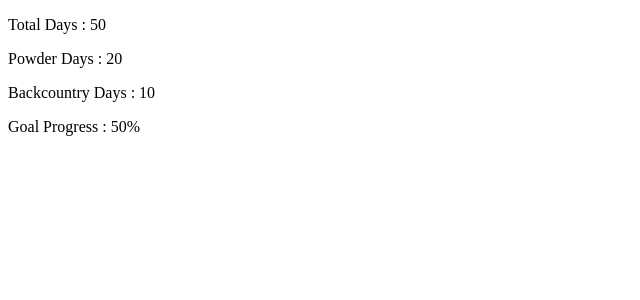
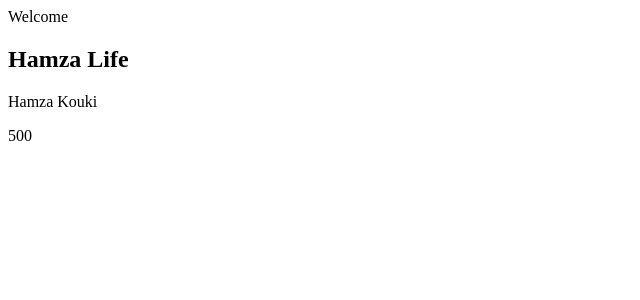
Before and after one commit to KoukiHamzaa/reactJS-By-lynda-CDN, a React (Create React App) app in the folder ReactApp/Exercise Files/ch02/start/react-is-fun/: page / in a window 1280 px wide. Shown: the top 300 px of the page, without its empty margins (0-640 px from the left). Built offline with nearby package versions, Linux system fonts and the light colour scheme.

Commit message:
newCommit

```diff
--- a/ReactApp/Exercise Files/ch02/start/react-is-fun/src/index.js
+++ b/ReactApp/Exercise Files/ch02/start/react-is-fun/src/index.js
@@ -1,76 +1,28 @@
 import React, { Component } from "react";
 import ReactDom from "react-dom";
 
-let skiData = {
-  total: 50,
-  powder: 20,
-  backcountry: 10,
-  goal: 100
+const Book = ({ title, auther, pages }) => {
+  return (
+    <section>
+      <h1>{title}</h1>
+      <p>{auther}</p>
+      <p>{pages}</p>
+    </section>
+  );
 };
 
-
-
-const SkiDayCounter = ({total, powder, backcountry, goal}) => {
-const getPercent = decimal => {
-    return decimal * 100 + "%";
-  };
-
-const calcGoalProgress = (total, goal) => {
-    return getPercent(total / goal);
-  };
+const Library = () => {
   return (
-      <section>
-      <div>
-        <p>Total Days : {total}</p>
-      </div>
-      <div>
-        <p>Powder Days : {powder}</p>
-      </div>
-      <div>
-        <p>Backcountry Days : {backcountry}</p>
-      </div>
-      <div>
-        <p>Goal Progress  : {calcGoalProgress(total, goal)}</p>
-      </div>
-    </section>
-  )
-}
-
-
-// class SkiDayCounter extends Component {
-//   getPercent = decimal => {
-//     return decimal * 100 + "%";
-//   };
-//   calcGoalProgress = (total, goal) => {
-//     return this.getPercent(total / goal);
-//   };
-//   render() {
-//     const { total, powder, backcountry, goal } = this.props;
-//     return (
-//       <section>
-//         <div>
-//           <p>Total Days : {total}</p>
-//         </div>
-//         <div>
-//           <p>Powder Days : {powder}</p>
-//         </div>
-//         <div>
-//           <p>Backcountry Days : {backcountry}</p>
-//         </div>
-//         <div>
-//           <p>Goal Progress  : {this.calcGoalProgress(total, goal)}</p>
-//         </div>
-//       </section>
-//     );
-//   }
-// }
+    <div>
+      Welcome
+      <Book title="Hamza Life" auther="Hamza Kouki" pages={500} />
+    </div>
+  );
+};
 
 ReactDom.render(
-  <SkiDayCounter
-    total={skiData.total}
-    powder={skiData.powder}
-    backcountry={skiData.backcountry}
-    goal={skiData.goal}
-  />,
+  <div>
+    <Library />
+  </div>,
   document.getElementById("root")
 );
```
